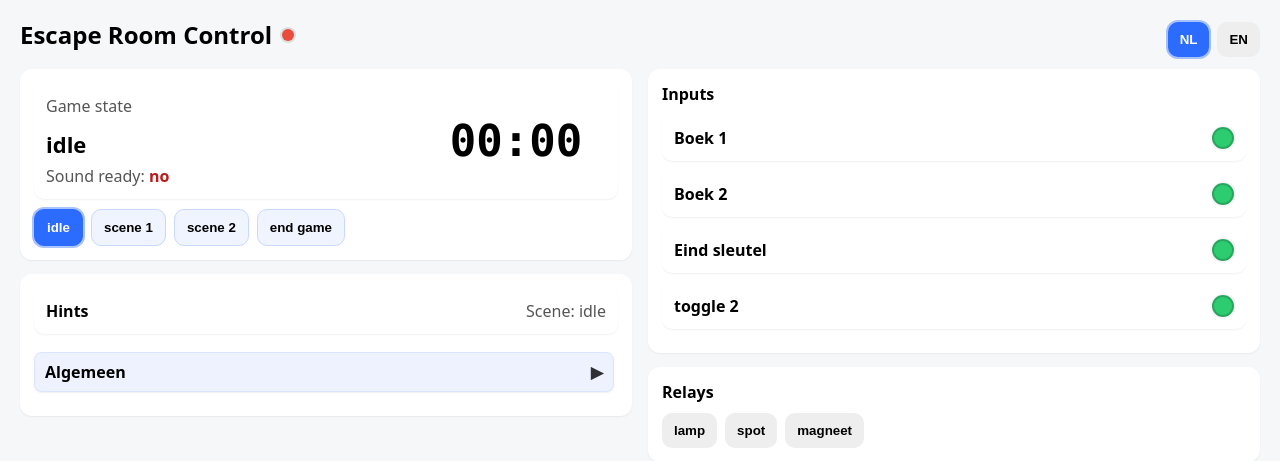
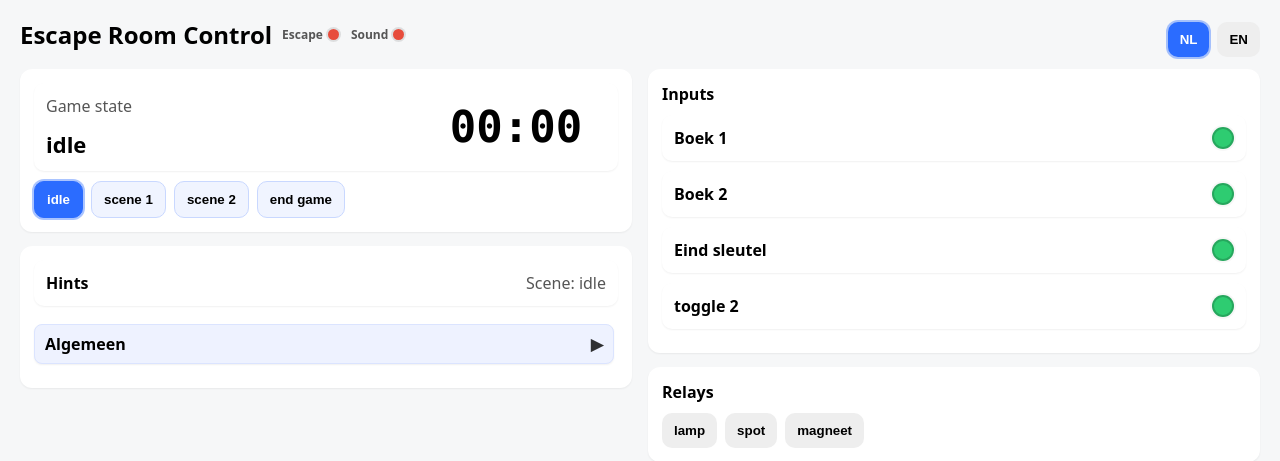
Before and after one commit to jtuinman/escape-room-control, a Flask app: page / in a window 1280 px wide. Shown: the top 461 px of the page. Run offline with Flask 3, Linux system fonts and the light colour scheme; data that the repository does not hold is empty.

Commit message:
game and sound state in header

```diff
--- a/static/app.js
+++ b/static/app.js
@@ -13,10 +13,11 @@
   };
   let currentLanguage = "nl";
 
-  const connDot = document.getElementById("connDot");
-  connDot.classList.add("disconnected");
+  const escapeStatusEl = document.getElementById("escape-status");
+  const soundDotEl = document.getElementById("sound-status");
+  setStatusDot(escapeStatusEl, false);
+  setStatusDot(soundDotEl, false);
   const gameStateEl = document.getElementById("gameState");
-  const soundReadyEl = document.getElementById("soundReady");
   const timerEl = document.getElementById("timer");
   timerEl.addEventListener("click", () => {
     toggleTimer();
@@ -262,17 +263,13 @@
   }
 
   function setSoundStatus(sound) {
-    if (!soundReadyEl) return;
-
     const ready = !!(sound && sound.ready);
-    soundReadyEl.textContent = ready ? "yes" : "no";
-    soundReadyEl.classList.toggle("sound-ready", ready);
-    soundReadyEl.classList.toggle("sound-not-ready", !ready);
+    setStatusDot(soundDotEl, ready);
 
     if (sound && sound.last_status_payload) {
-      soundReadyEl.title = sound.last_status_payload;
+      soundDotEl.title = `Sound system: ${sound.last_status_payload}`;
     } else {
-      soundReadyEl.title = "";
+      soundDotEl.title = "Sound system";
     }
   }
 
@@ -346,7 +343,7 @@
     if (!ok) return;
 
     const r = await fetch("/api/poweroff", { method: "POST" });
-    if (r.ok) connDot.classList.add("disconnected");
+    if (r.ok) setStatusDot(escapeStatusEl, false);
   });
 
   rebootBtn.addEventListener("click", async () => {
@@ -354,7 +351,7 @@
     if (!ok) return;
 
     const r = await fetch("/api/reboot", { method: "POST" });
-    if (r.ok) connDot.classList.add("disconnected");
+    if (r.ok) setStatusDot(escapeStatusEl, false);
   });
 
   function createHintItem(h) {
@@ -520,13 +517,11 @@
     const es = new EventSource("/events");
 
     es.addEventListener("open", () => {
-      connDot.classList.remove("disconnected");
-      connDot.classList.add("connected");
+      setStatusDot(escapeStatusEl, true);
     });
 
     es.addEventListener("error", () => {
-      connDot.classList.remove("connected");
-      connDot.classList.add("disconnected");
+      setStatusDot(escapeStatusEl, false);
     });
 
     es.onmessage = (msg) => {
@@ -570,6 +565,12 @@
     };
   }
 
+  function setStatusDot(el, ok) {
+    if (!el) return;
+    el.classList.remove("status-green", "status-red");
+    el.classList.add(ok ? "status-green" : "status-red");
+  }
+
   (async () => {
     try {
       renderStaticControls();
--- a/static/style.css
+++ b/static/style.css
@@ -25,6 +25,7 @@ h1 {
   display: flex;
   align-items: center;
   gap: 10px;
+  flex-wrap: wrap;
 }
 
 .muted {
@@ -114,21 +115,6 @@ h1 {
 .timerBox {
   text-align: center;
   min-width: 180px;
-}
-
-.soundStatus {
-  margin-top: 6px;
-  margin-bottom: 0;
-}
-
-.sound-ready {
-  color: #15803d;
-  font-weight: 700;
-}
-
-.sound-not-ready {
-  color: #b91c1c;
-  font-weight: 700;
 }
 
 h2 {
@@ -243,19 +229,36 @@ h2 {
   background: #e74c3c;
 }
 
-.connDot {
-  width: 12px;
-  height: 12px;
+.status-indicators {
+  display: inline-flex;
+  align-items: center;
+  gap: 12px;
+  font-size: 12px;
+  font-weight: 600;
+  color: #555;
+}
+
+.status-item {
+  display: inline-flex;
+  align-items: center;
+  gap: 5px;
+  white-space: nowrap;
+}
+
+.status-dot {
+  width: 11px;
+  height: 11px;
   border-radius: 50%;
   background: gray;
   box-shadow: 0 0 0 2px rgba(0, 0, 0, 0.1);
+  flex: 0 0 auto;
 }
 
-.connDot.connected {
+.status-dot.status-green {
   background: #2ecc71;
 }
 
-.connDot.disconnected {
+.status-dot.status-red {
   background: #e74c3c;
 }
 
--- a/templates/index.html
+++ b/templates/index.html
@@ -13,7 +13,10 @@
     <div class="header-row">
       <h1 class="header-title">
         Escape Room Control
-        <span id="connDot" class="connDot"></span>
+        <span class="status-indicators" aria-label="Service status">
+          <span class="status-item">Escape <span id="escape-status" class="status-dot" title="Escape Control"></span></span>
+          <span class="status-item">Sound <span id="sound-status" class="status-dot" title="Sound system"></span></span>
+        </span>
       </h1>
       <div class="buttons header-buttons">
         <button class="btn" id="lang-nl" type="button">NL</button>
@@ -28,7 +31,6 @@
             <div>
               <div class="muted">Game state</div>
               <div id="gameState" class="big">…</div>
-              <div class="soundStatus muted">Sound ready: <span id="soundReady">unknown</span></div>
             </div>
             <div class="timerBox">
               <div id="timer" class="big mono">00:00</div>
```
